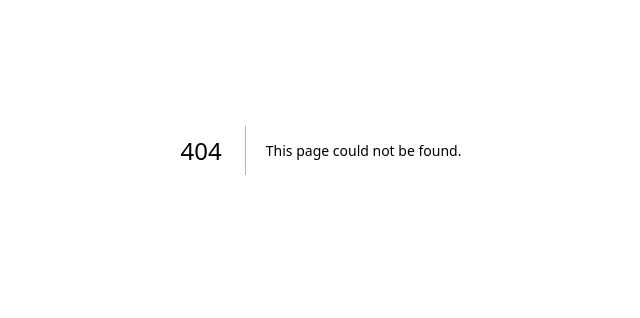
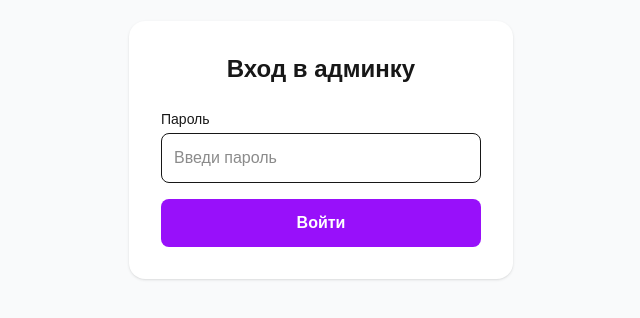
Before and after one commit to zhamilovzamir/invite-app, a Next.js app: page /login in a window 1280 px wide. Before the commit this address had no page. Shown: the part 250-568 px from the top of the page, without its empty margins (319-959 px from the left). Built offline with nearby package versions, Linux system fonts and the light colour scheme.

Commit message:
add photo upload and admin protection

```diff
--- /dev/null
+++ b/app/api/login/route.js
@@ -0,0 +1,17 @@
+import { NextResponse } from 'next/server'
+import { cookies } from 'next/headers'
+
+export async function POST(request) {
+  const { password } = await request.json()
+
+  if (password === process.env.ADMIN_PASSWORD) {
+    const cookieStore = await cookies()
+    cookieStore.set('admin_token', password, {
+      httpOnly: true,
+      maxAge: 60 * 60 * 24 * 7, // 7 дней
+    })
+    return NextResponse.json({ ok: true })
+  }
+
+  return NextResponse.json({ error: 'Wrong password' }, { status: 401 })
+}
--- /dev/null
+++ b/app/login/page.js
@@ -0,0 +1,57 @@
+'use client'
+
+import { useState } from 'react'
+import { useRouter } from 'next/navigation'
+
+export default function LoginPage() {
+  const [password, setPassword] = useState('')
+  const [error, setError] = useState('')
+  const router = useRouter()
+
+  async function handleLogin() {
+    const res = await fetch('/api/login', {
+      method: 'POST',
+      headers: { 'Content-Type': 'application/json' },
+      body: JSON.stringify({ password }),
+    })
+
+    if (res.ok) {
+      router.push('/admin')
+    } else {
+      setError('Неверный пароль')
+    }
+  }
+
+  return (
+    <main className="min-h-screen bg-gray-50 flex items-center justify-center p-8">
+      <div className="bg-white rounded-2xl shadow p-8 max-w-sm w-full">
+        <h1 className="text-2xl font-bold mb-6 text-center">Вход в админку</h1>
+
+        <div className="space-y-4">
+          <div>
+            <label className="block text-sm font-medium mb-1">Пароль</label>
+            <input
+              type="password"
+              value={password}
+              onChange={(e) => setPassword(e.target.value)}
+              onKeyDown={(e) => e.key === 'Enter' && handleLogin()}
+              className="w-full border rounded-lg p-3 focus:outline-none focus:ring-2 focus:ring-purple-500"
+              placeholder="Введи пароль"
+            />
+          </div>
+
+          {error && (
+            <p className="text-red-500 text-sm">{error}</p>
+          )}
+
+          <button
+            onClick={handleLogin}
+            className="w-full bg-purple-600 text-white py-3 rounded-lg font-semibold hover:bg-purple-700"
+          >
+            Войти
+          </button>
+        </div>
+      </div>
+    </main>
+  )
+}
--- a/app/templates/[id]/edit/page.js
+++ b/app/templates/[id]/edit/page.js
@@ -16,11 +16,37 @@
     venue: '',
   })
   const [loading, setLoading] = useState(false)
+  const [photo, setPhoto] = useState(null)
+  const [photoUrl, setPhotoUrl] = useState(null)
+  const [uploading, setUploading] = useState(false)
   const [done, setDone] = useState(false)
 
   function handleChange(e) {
     setForm({ ...form, [e.target.name]: e.target.value })
   }
+
+  async function handlePhoto(e) {
+  const file = e.target.files[0]
+  if (!file) return
+
+  setUploading(true)
+
+  const fileName = `${Date.now()}-${file.name}`
+  const { data, error } = await supabase.storage
+    .from('photos')
+    .upload(fileName, file)
+
+  if (!error) {
+    const { data: urlData } = supabase.storage
+      .from('photos')
+      .getPublicUrl(fileName)
+    setPhotoUrl(urlData.publicUrl)
+  } else {
+    alert('Ошибка загрузки фото: ' + error.message)
+  }
+
+  setUploading(false)
+}
 
   async function handleSubmit() {
 
@@ -37,6 +63,7 @@
       event_date: form.event_date,
       event_time: form.event_time,
       venue: form.venue,
+      photo_url: photoUrl,
     },
     status: 'pending'
   })
@@ -163,6 +190,27 @@
                 placeholder="Ресторан Астана"
               />
             </div>
+            <div>
+  <label className="block text-sm font-medium mb-1">
+    Фото (необязательно)
+  </label>
+  <input
+    type="file"
+    accept="image/*"
+    onChange={handlePhoto}
+    className="w-full border rounded-lg p-3 focus:outline-none focus:ring-2 focus:ring-purple-500"
+  />
+  {uploading && (
+    <p className="text-sm text-gray-500 mt-1">Загружаем фото...</p>
+  )}
+  {photoUrl && (
+    <img
+      src={photoUrl}
+      alt="Превью"
+      className="mt-3 w-full h-40 object-cover rounded-lg"
+    />
+  )}
+</div>
           </div>
 
           <button
--- /dev/null
+++ b/middleware.js
@@ -0,0 +1,15 @@
+import { NextResponse } from 'next/server'
+
+export function middleware(request) {
+  const token = request.cookies.get('admin_token')?.value
+
+  if (!token || token !== process.env.ADMIN_PASSWORD) {
+    return NextResponse.redirect(new URL('/login', request.url))
+  }
+
+  return NextResponse.next()
+}
+
+export const config = {
+  matcher: ['/admin/:path*'],
+}
```
